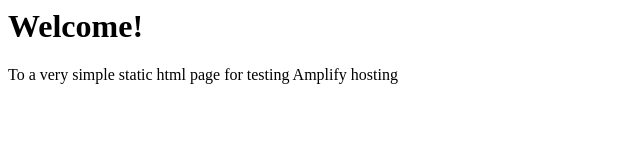
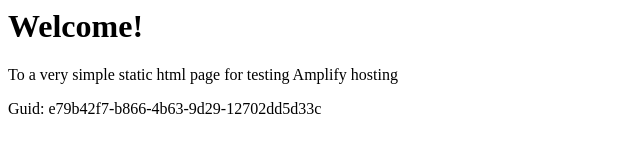
Before and after one commit to aws-aemilia-kix/Github-PR-Commit-Integration-Test-DoNotTouch-GitHubAutoBuildCanaryTest-v1-preprod-ap-northeast-3, a website: page src/index.html in a window 1280 px wide. Shown: the whole page, without its empty margins (0-640 px from the left). Drawn offline with Linux system fonts and the light colour scheme.

Commit message:
commit from integ tests

```diff
--- a/src/index.html
+++ b/src/index.html
@@ -1,3 +1,5 @@
+
+
 <html lang="en">
 
 <head>
@@ -10,6 +12,6 @@
 <body>
     <h1>Welcome!</h1>
     <p>To a very simple static html page for testing Amplify hosting</p>
-</body>
+    <p>Guid: e79b42f7-b866-4b63-9d29-12702dd5d33c</p></body>
 
 </html>
```
